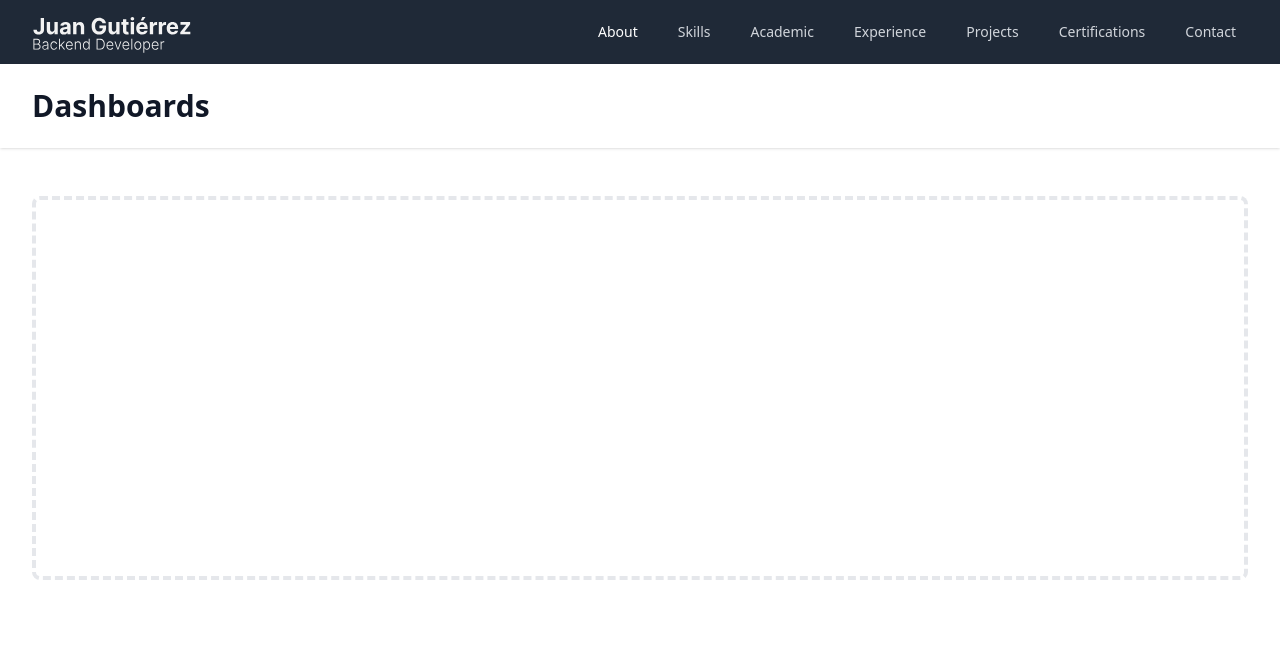
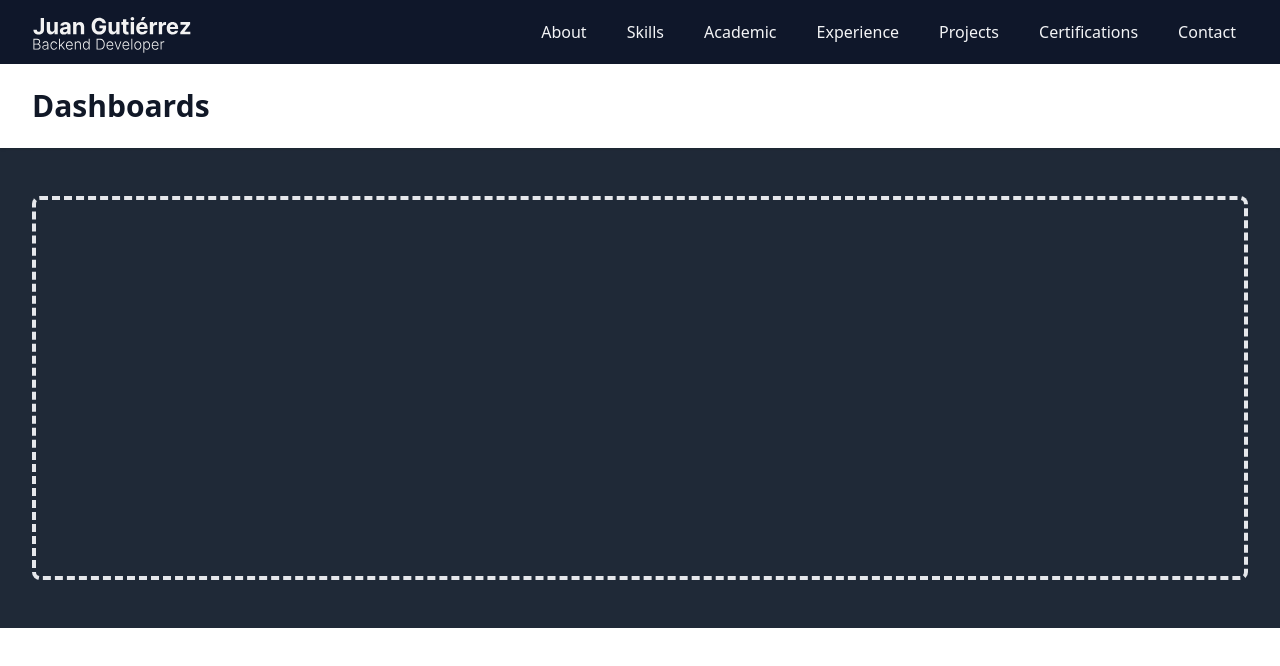
Before and after one commit to juanesgutiz19/cv-project, a React (Create React App) app: page / in a window 1280 px wide. Shown: the top 666 px of the page. Built offline with nearby package versions, Linux system fonts and the light colour scheme.

Commit message:
Se termina el navbar, queda una réplica exacta del figma

```diff
--- a/src/App.jsx
+++ b/src/App.jsx
@@ -5,7 +5,8 @@ function App() {
   return (
     <>
       <Navbar/>
-      <header className="bg-white shadow">
+      <div className="relative bg-gray-800">
+        <header className="bg-white shadow">
           <div className="max-w-7xl mx-auto py-6 px-4 sm:px-6 lg:px-8">
             <h1 className="text-3xl font-bold text-gray-900">Dashboards</h1>
           </div>
@@ -19,6 +20,7 @@ function App() {
             {/* <!-- /End replace --> */}
           </div>
         </main>
+      </div>
     </>
   );
 }
--- a/src/components/Navbar.jsx
+++ b/src/components/Navbar.jsx
@@ -1,78 +1,40 @@
 import React, { useState } from "react";
 import { Transition } from "@headlessui/react";
 import Logo from '../assets/Logo.svg';
+import OptionComponent from './OptionComponent';
 
 function Navbar() {
   const [isOpen, setIsOpen] = useState(false);
+
   return (
-    <div>
-      <nav className="bg-gray-800">
+    <div className="sticky top-0 z-50">
+      <nav className="bg-slate-900">
         <div className="max-w-7xl mx-auto px-4 sm:px-6 lg:px-8">
           <div className="flex items-center justify-between h-16">
             <div className="flex items-center">
                 <img
                   className="w-40"
-                  src={Logo}
+                  src={ Logo }
                   alt="Workflow"
                 />
               </div>
               <div className="hidden md:block">
                 <div className="ml-10 flex items-baseline space-x-4">
-                  <a
-                    href="index.html"
-                    className=" hover:bg-gray-700 text-white px-3 py-2 rounded-md text-sm font-medium"
-                  >
-                    About
-                  </a>
-
-                  <a
-                    href="index.html"
-                    className="text-gray-300 hover:bg-gray-700 hover:text-white px-3 py-2 rounded-md text-sm font-medium"
-                  >
-                    Skills
-                  </a>
-
-                  <a
-                    href="index.html"
-                    className="text-gray-300 hover:bg-gray-700 hover:text-white px-3 py-2 rounded-md text-sm font-medium"
-                  >
-                    Academic
-                  </a>
-
-                  <a
-                    href="index.html"
-                    className="text-gray-300 hover:bg-gray-700 hover:text-white px-3 py-2 rounded-md text-sm font-medium"
-                  >
-                    Experience
-                  </a>
-
-                  <a
-                    href="index.html"
-                    className="text-gray-300 hover:bg-gray-700 hover:text-white px-3 py-2 rounded-md text-sm font-medium"
-                  >
-                    Projects
-                  </a>
-
-                  <a
-                    href="index.html"
-                    className="text-gray-300 hover:bg-gray-700 hover:text-white px-3 py-2 rounded-md text-sm font-medium"
-                  >
-                    Certifications
-                  </a>
-
-                  <a
-                    href="index.html"
-                    className="text-gray-300 hover:bg-gray-700 hover:text-white px-3 py-2 rounded-md text-sm font-medium"
-                  >
-                    Contact
-                </a>
+                  <OptionComponent isSmallSize = { false } optionName = "About" />
+                  <OptionComponent isSmallSize = { false } optionName = "Skills" />
+                  <OptionComponent isSmallSize = { false } optionName = "Academic" />
+                  <OptionComponent isSmallSize = { false } optionName = "Experience" />
+                  <OptionComponent isSmallSize = { false } optionName = "Projects" />
+                  <OptionComponent isSmallSize = { false } optionName = "Certifications" />
+                  <OptionComponent isSmallSize = { false } optionName = "Contact" />
                 </div>
             </div>
+
             <div className="-mr-2 flex md:hidden">
               <button
                 onClick={() => setIsOpen(!isOpen)}
                 type="button"
-                className="bg-gray-900 inline-flex items-center justify-center p-2 rounded-md text-gray-400 hover:text-white hover:bg-gray-800 focus:outline-none focus:ring-2 focus:ring-offset-2 focus:ring-offset-gray-800 focus:ring-white"
+                className="bg-gray-900 inline-flex items-center justify-center p-2 rounded-md text-gray-100 hover:text-white hover:bg-gray-800 focus:outline-none focus:ring-2 focus:ring-offset-2 focus:ring-offset-gray-800 focus:ring-white"
                 aria-controls="mobile-menu"
                 aria-expanded="false"
               >
@@ -127,55 +89,13 @@ function Navbar() {
           {(ref) => (
             <div className="md:hidden" id="mobile-menu">
               <div ref={ref} className="px-2 pt-2 pb-3 space-y-1 sm:px-3">
-                <a
-                  href="index.html"
-                  className="hover:bg-gray-700 text-white block px-3 py-2 rounded-md text-base font-medium"
-                >
-                  About
-                </a>
-
-                <a
-                  href="index.html"
-                  className="text-gray-300 hover:bg-gray-700 hover:text-white block px-3 py-2 rounded-md text-base font-medium"
-                >
-                  Skills
-                </a>
-
-                <a
-                  href="index.html"
-                  className="text-gray-300 hover:bg-gray-700 hover:text-white block px-3 py-2 rounded-md text-base font-medium"
-                >
-                  Academic
-                </a>
-
-                <a
-                  href="index.html"
-                  className="text-gray-300 hover:bg-gray-700 hover:text-white block px-3 py-2 rounded-md text-base font-medium"
-                >
-                  Experience
-                </a>
-
-                <a
-                  href="index.html"
-                  className="text-gray-300 hover:bg-gray-700 hover:text-white block px-3 py-2 rounded-md text-base font-medium"
-                >
-                  Projects
-                </a>
-
-                <a
-                  href="index.html"
-                  className="text-gray-300 hover:bg-gray-700 hover:text-white block px-3 py-2 rounded-md text-base font-medium"
-                >
-                  Certifications
-                </a>
-
-                <a
-                  href="index.html"
-                  className="text-gray-300 hover:bg-gray-700 hover:text-white block px-3 py-2 rounded-md text-base font-medium"
-                >
-                  Contact
-                </a>
-
+                  <OptionComponent isSmallSize = { true } optionName = "Skills" />
+                  <OptionComponent isSmallSize = { true } optionName = "About" />
+                  <OptionComponent isSmallSize = { true } optionName = "Academic" />
+                  <OptionComponent isSmallSize = { true } optionName = "Experience" />
+                  <OptionComponent isSmallSize = { true } optionName = "Projects" />
+                  <OptionComponent isSmallSize = { true } optionName = "Certifications" />
+                  <OptionComponent isSmallSize = { true } optionName = "Contact" />
               </div>
             </div>
           )}
--- /dev/null
+++ b/src/components/OptionComponent.jsx
@@ -0,0 +1,24 @@
+import React from 'react'
+
+const OptionComponent = ( { isSmallSize = false, optionName } ) => {
+
+    let block = isSmallSize ? 'block' : '';
+    let styleOption = `text-gray-100 hover:bg-gray-700 hover:text-white ${block} px-3 py-2 rounded-md text-size font-normal`;
+
+    return (
+        <a
+            href="index.html"
+            // className=" hover:bg-gray-700 text-white px-3 py-2 rounded-md text-sm font-medium"
+            className= { styleOption }
+        >
+            { optionName }
+        </a>
+
+
+
+
+
+    )
+}
+
+export default OptionComponent;
```
